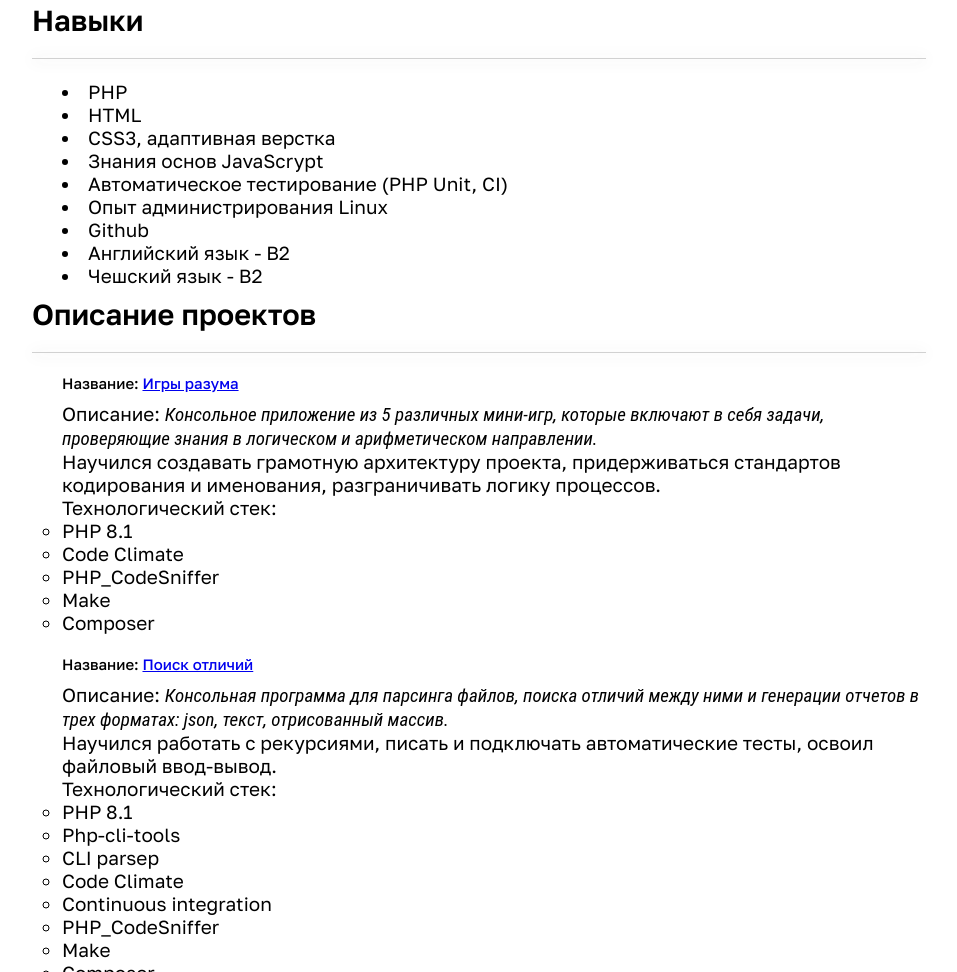
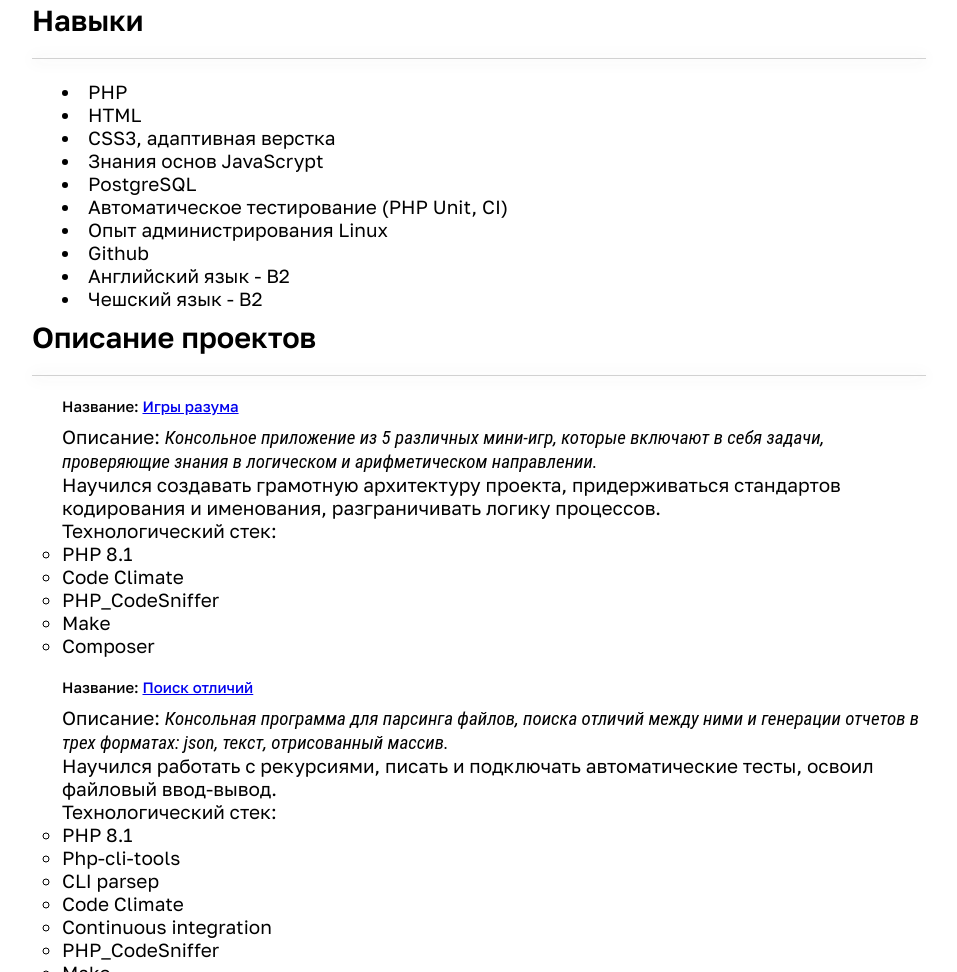
Before and after one commit to vladimir-xz/cv-rus.github.io, a plain HTML site: page index.html in a window 1280 px wide. Shown: the part 734-1706 px from the top of the page, without its empty margins (161-1118 px from the left). Drawn offline with Linux system fonts and the light colour scheme.

Commit message:
Update index.html with PostrgreSQL

```diff
--- a/index.html
+++ b/index.html
@@ -55,6 +55,7 @@
                         <li>HTML</li>
                         <li>CSS3, адаптивная верстка</li>
                         <li>Знания основ JavaScrypt</li>
+                        <li>PostgreSQL</li>
                         <li>Автоматическое тестирование (PHP Unit, CI)</li>
                         <li>Опыт администрирования Linux</li>
                         <li>Github</li>
```
